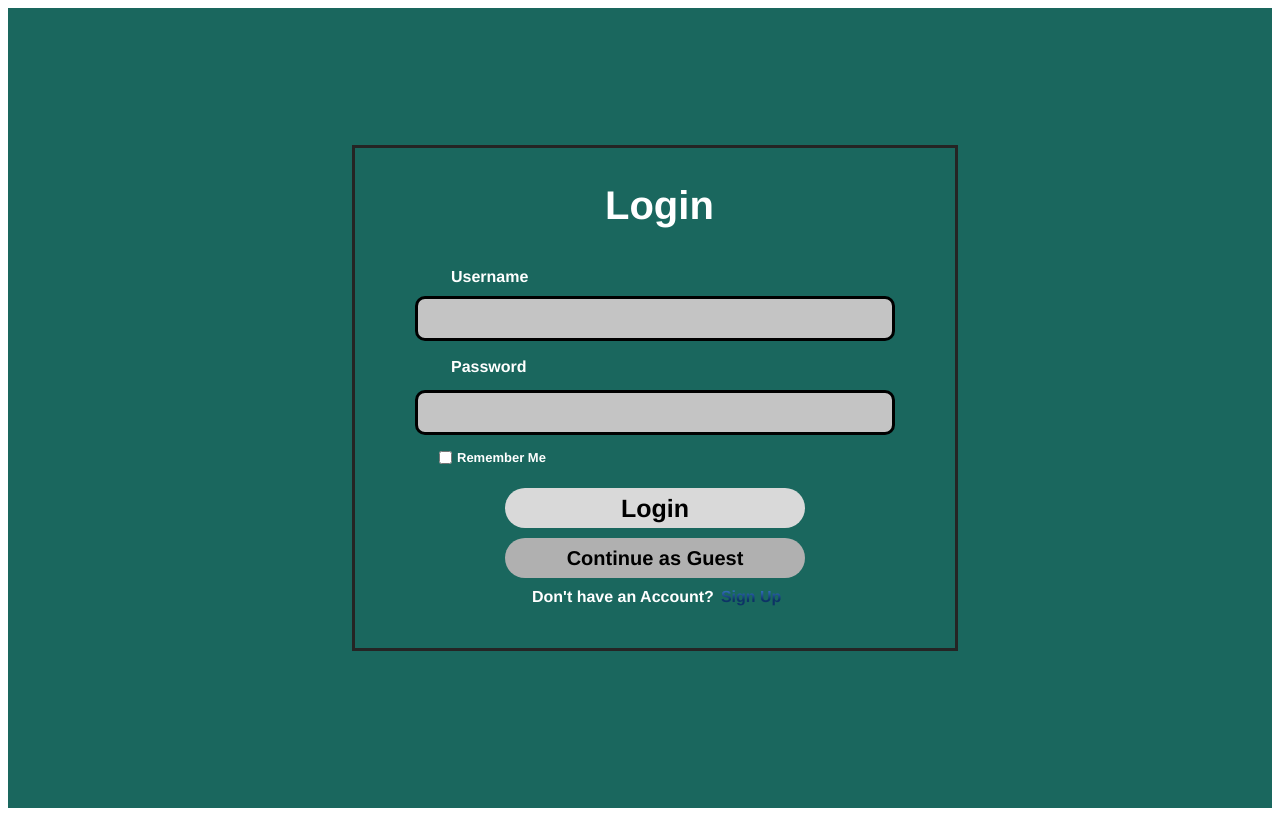
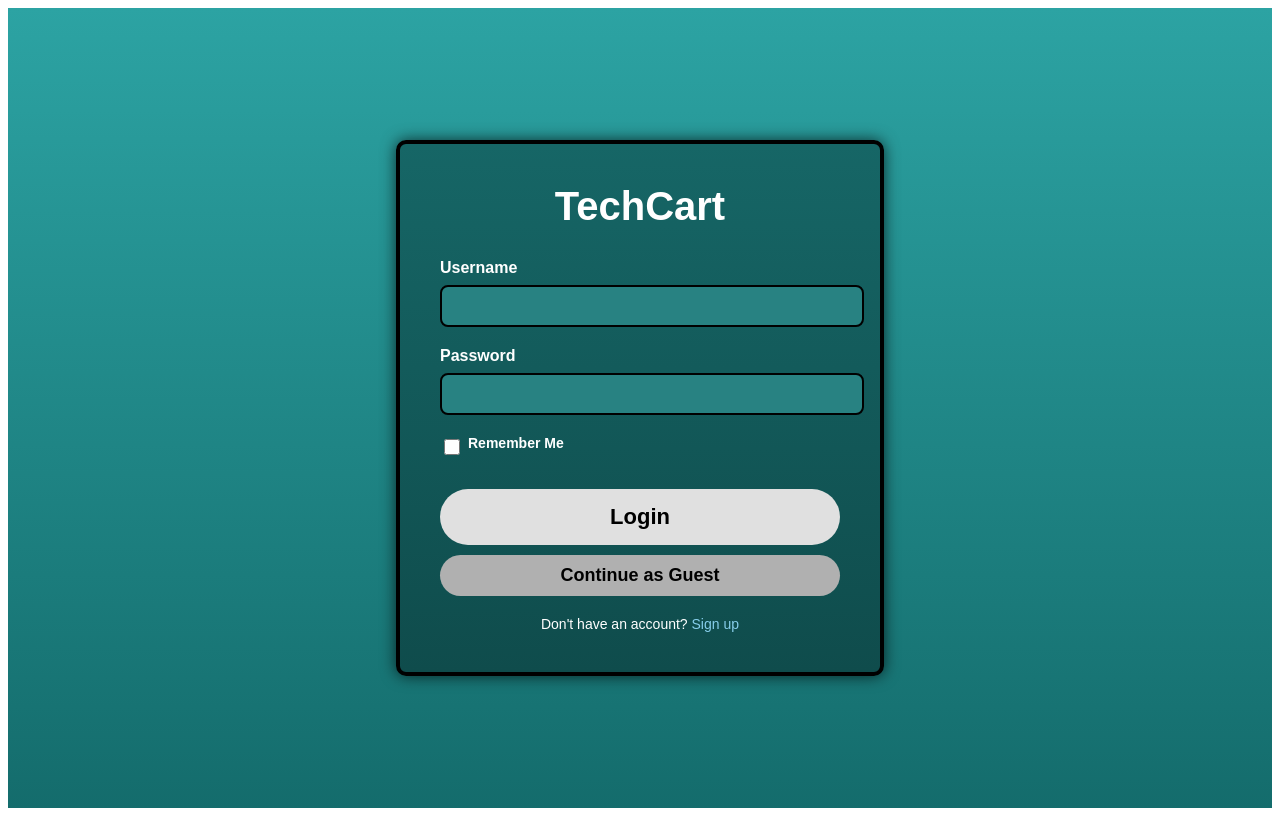
Before and after one commit to AgentAndrey1/TechCart, a PHP site: page /login.php in a window 1280 px wide. Run offline with PHP 8.4, Linux system fonts and the light colour scheme.

Commit message:
Update login.php

```diff
--- a/login.php
+++ b/login.php
@@ -46,165 +46,125 @@ if ($_SERVER["REQUEST_METHOD"] == "POST") {
   <meta charset="utf-8" />
   <style>
     .login {
-      background-color: #1a675e;
+	  background: linear-gradient(to bottom, #2ca3a3, #146c6c);
 	  display: flex;
 	  justify-content: center;
 	  align-items: center;
 	  width: 100%;
 	  height: 100vh;
-      background-attachment: fixed;
-      background-position: center center;
-      background-repeat: no-repeat;
+	  font-family: Arial, sans-serif;
 	}
 
 	.login .overlap {
 	  position: relative;
-      width: 600px;
-      height: 500px;
-      top: -10px;
-      left: 15px;
-      border: 3px solid #252424;
+	  width: 400px;
+	  padding: 40px;
+	  background: linear-gradient(to bottom, #166666, #0f4c4c);
+	  border: 4px solid black;
+	  border-radius: 10px;
+	  box-shadow: 0px 0px 15px rgba(0, 0, 0, 0.7);
 	}
 
 	.login .text-wrapper {
-      width: 260px;
-      top: 35px;
-      left: 250px;
-      color: #ffffff;
+	  text-align: center;
+	  color: white;
+	  font-weight: bold;
 	  font-size: 40px;
-      white-space: nowrap;
-      position: absolute;
-      font-family: "Inter-Bold", Helvetica;
-      font-weight: 700;
+	  margin-bottom: 30px;
 	}
 
 	.login input[type="text"],
 	.login input[type="password"] {
-      position: absolute;
-      width: 450px;
-      height: 15px;
-      left: 60px;
-      background-color: #c4c4c4;
-      border-radius: 10px;
-      border: 3px solid #000000;
-      padding: 12px;
-      font-size: 18px;
-      font-family: "Inter", sans-serif;
+	  background-color: #288282;
+	  border: 2px solid black;
+	  color: white;
+	  border-radius: 8px;
+	  font-size: 16px;
+	  padding: 10px;
+	  width: 100%;
+	  margin-bottom: 20px;
 	}
 
-    .login input[type="text"] {
-      top: 148px;
+	.login input::placeholder {
+	  color: rgba(255, 255, 255, 0.7);
 	}
 
-    .login input[type="password"] {
-      top: 242px;
-    }
-
-    .login label.username-label,
-    .login label.password-label {
-      position: absolute;
-      font-family: "Inter-Bold", Helvetica;
-      font-weight: 700;
-      color: #ffffff;
+	.login label {
+	  color: white;
+	  font-weight: bold;
 	  font-size: 16px;
-      left: 96px;
-      white-space: nowrap;
-    }
-
-    .login label.username-label {
-      top: 120px;
-    }
-
-    .login label.password-label {
-      top: 210px;
+	  display: block;
+	  margin-bottom: 8px;
 	}
 
 	.login .remember-container {
-      position: absolute;
-      top: 300px;
-      left: 80px;
 	  display: flex;
 	  align-items: center;
+	  margin-bottom: 20px;
 	}
 
 	.login input[type="checkbox"] {
-      width: 13px;
-      height: 13px;
-      margin-right: 5px;
+	  width: 16px;
+	  height: 16px;
+	  margin-right: 8px;
 	}
 
 	.login .remember-label {
-      font-family: "Inter-Bold", Helvetica;
-      font-weight: 700;
-      color: #ffffff;
-      font-size: 13px;
+	  color: white;
+	  font-size: 14px;
+	  font-weight: bold;
 	}
 
 	.login .login-button {
-      position: absolute;
-      width: 300px;
-      height: 40px;
-      top: 340px;
-      left: 150px;
-      background-color: #d9d9d9;
+	  background-color: #e0e0e0;
+	  color: black;
+	  font-weight: bold;
 	  border: none;
-      border-radius: 120px;
-      font-size: 25px;
-      font-family: "Inter-Bold", Helvetica;
-      font-weight: 700;
-      cursor: pointer;
+	  padding: 15px;
+	  font-size: 22px;
+	  border-radius: 30px;
+	  width: 100%;
+	  margin-top: 10px;
+	  transition: background-color 0.3s;
+	}
+
+	.login .login-button:hover {
+	  background-color: #c7c7c7;
 	}
 
 	.login .guest-button {
-      position: absolute;
-      width: 300px;
-      height: 40px;
-      top: 390px;
-      left: 150px;
 	  background-color: #b0b0b0;
+	  color: black;
+	  font-weight: 600;
 	  border: none;
-      border-radius: 120px;
-      font-size: 20px;
-      font-family: "Inter-Bold", Helvetica;
-      font-weight: 600;
-      cursor: pointer;
+	  padding: 10px;
+	  font-size: 18px;
+	  border-radius: 30px;
+	  width: 100%;
+	  margin-top: 10px;
 	}
 
 	.login .signup-text {
-      position: absolute;
-      width: 284px;
-      height: 22px;
-      top: 440px;
-      left: 177px;
-      display: flex;
-      gap: 7px;
-      font-family: "Inter-Bold", Helvetica;
-      font-weight: 650;
-      font-size: 16px;
-      color: #ffffff;
+	  text-align: center;
+	  color: white;
+	  margin-top: 20px;
+	  font-size: 14px;
 	}
 
-    .login .signup-link {
-      background: linear-gradient(
-        180deg,
-        rgba(63, 127, 211, 1) 0%,
-        rgb(13, 51, 102) 54%
-      );
-      -webkit-background-clip: text;
-      background-clip: text;
-      -webkit-text-fill-color: transparent;
-      text-fill-color: transparent;
-      cursor: pointer;
+	.login .signup-text a,
+	.signup-text a:visited {
+	  color: skyblue;
 	  text-decoration: none;
 	}
 
+	}
+
 	.error-message {
-      position: absolute;
-      top: 470px;
-      left: 170px;
 	  color: red;
 	  font-size: 15px;
 	  font-weight: bold;
+	  margin-top: 10px;
+	  text-align: center;
 	}
   </style>
 </head>
@@ -212,7 +172,7 @@ if ($_SERVER["REQUEST_METHOD"] == "POST") {
   <div class="login">
     <div class="overlap-wrapper">
       <form class="overlap" action="login.php" method="POST">
-        <div class="text-wrapper">Login</div>
+        <div class="text-wrapper">TechCart</div>
 
         <label class="username-label" for="username">Username</label>
         <input type="text" id="username" name="username" required />
@@ -229,8 +189,7 @@ if ($_SERVER["REQUEST_METHOD"] == "POST") {
         <button type="button" class="guest-button" onclick="window.location.href='guest.php'">Continue as Guest</button>
 
         <div class="signup-text">
-          <div>Don't have an Account?</div>
-          <a href="signup.php" class="signup-link">Sign Up</a>
+			Don't have an account? <a href="signup.php">Sign up</a>
 		</div>
 
         <?php if ($loginError == 'invalid_password'): ?>
```
Lines whose indentation alone changed are shown as unchanged.
